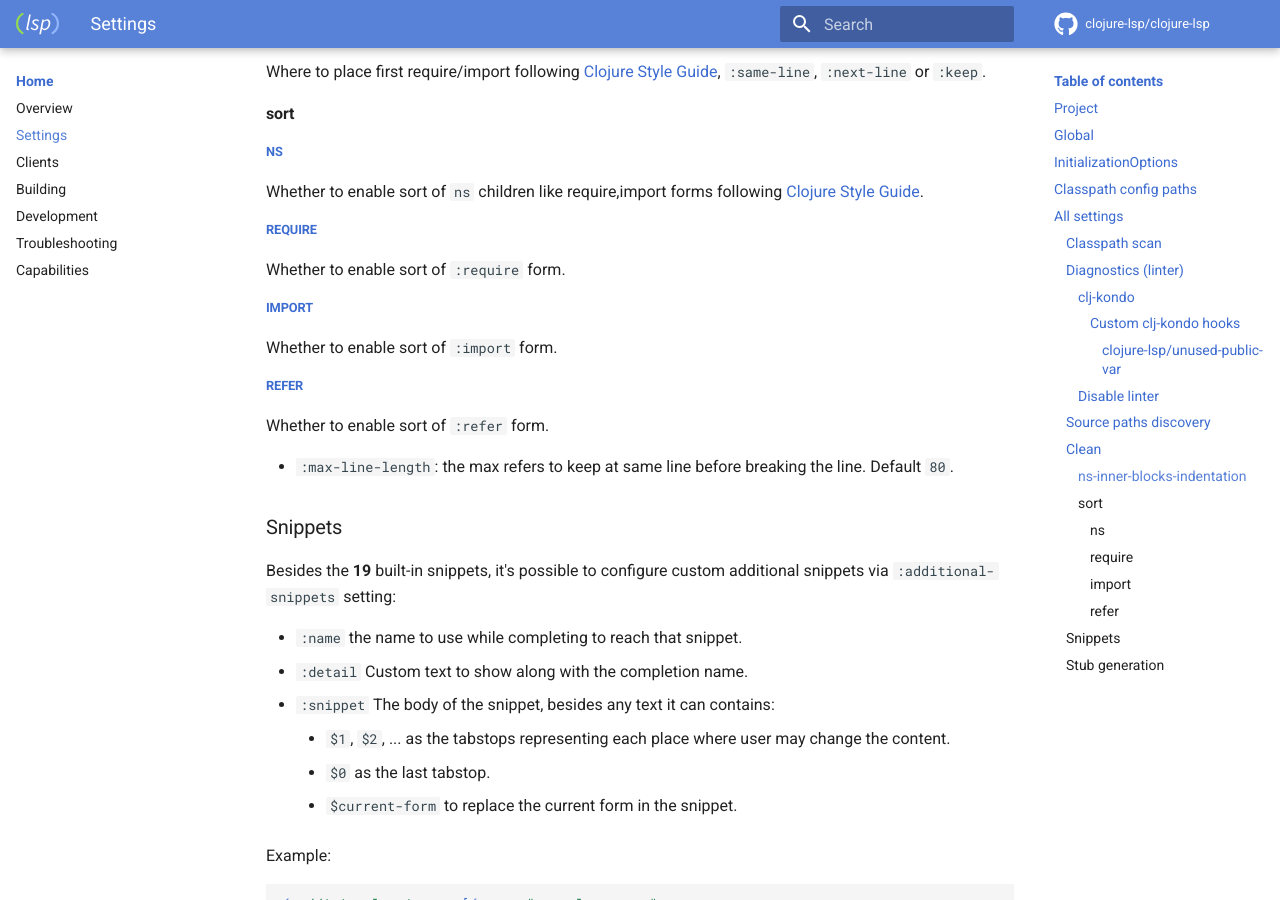
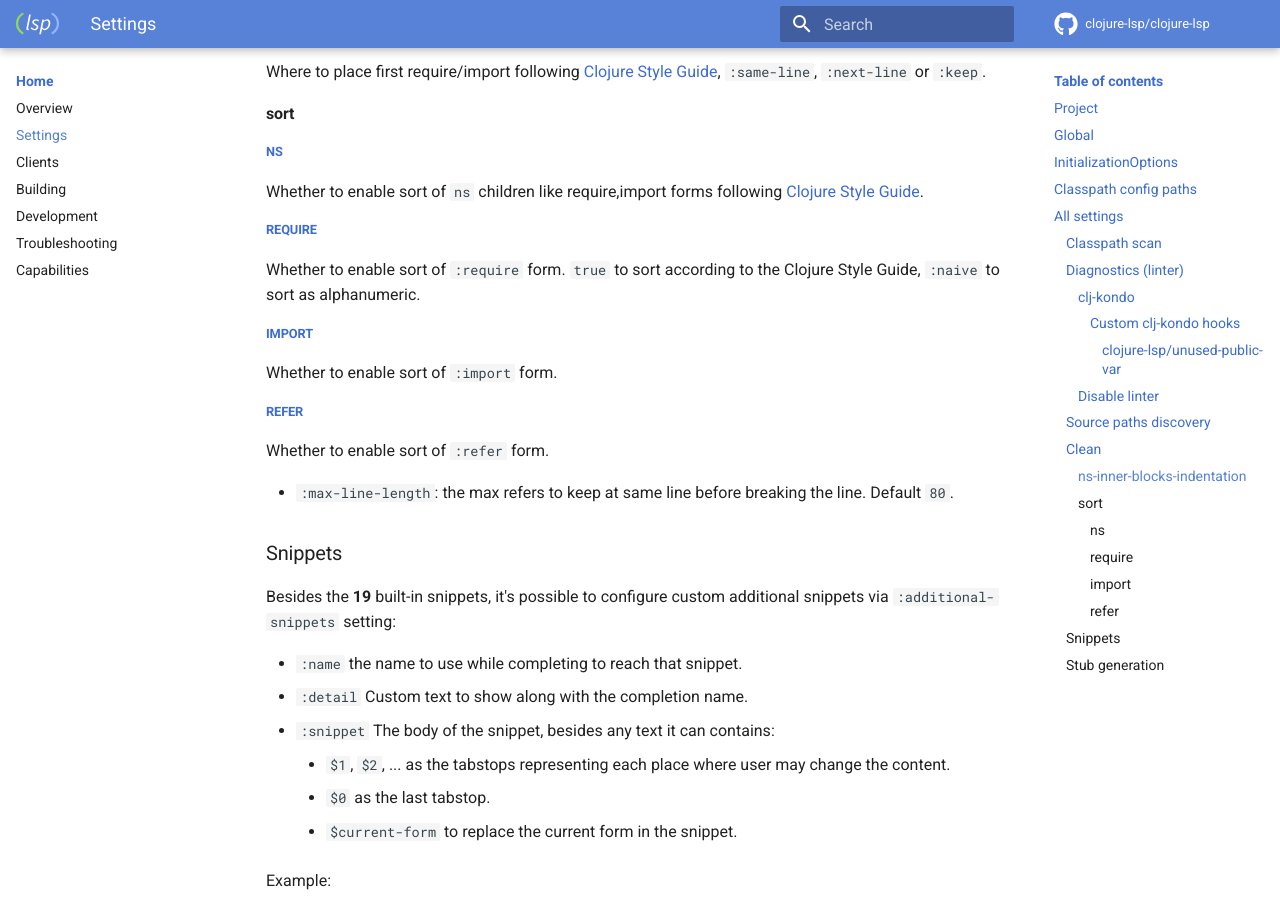
Before and after one commit to clojure-lsp/clojure-lsp, an MkDocs documentation site: the page built from docs/settings.md, in a window 1280 px wide and 900 px high, scrolled down 7160 px. Built offline with MkDocs 1.6.1 and Material for MkDocs 9.7.7, drawn with Linux system fonts in a browser that asks for light colours; comment, search, counter and statistics services are not loaded.

Commit message:
Add naive sort to clean-ns, through settings

```diff
--- a/docs/settings.md
+++ b/docs/settings.md
@@ -227,7 +227,7 @@ Whether to enable sort of `ns` children like require,import forms following [Clo
 
 ##### require
 
-Whether to enable sort of `:require` form.
+Whether to enable sort of `:require` form. `true` to sort according to the Clojure Style Guide, `:naive` to sort as alphanumeric.
 
 ##### import
 
```
Also changed, not shown: 2 other files.
